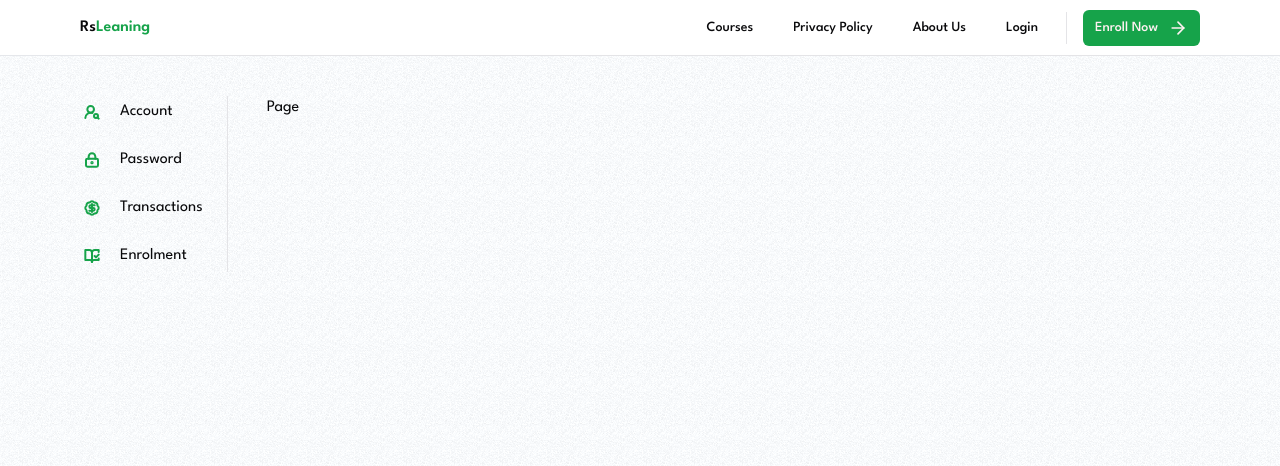
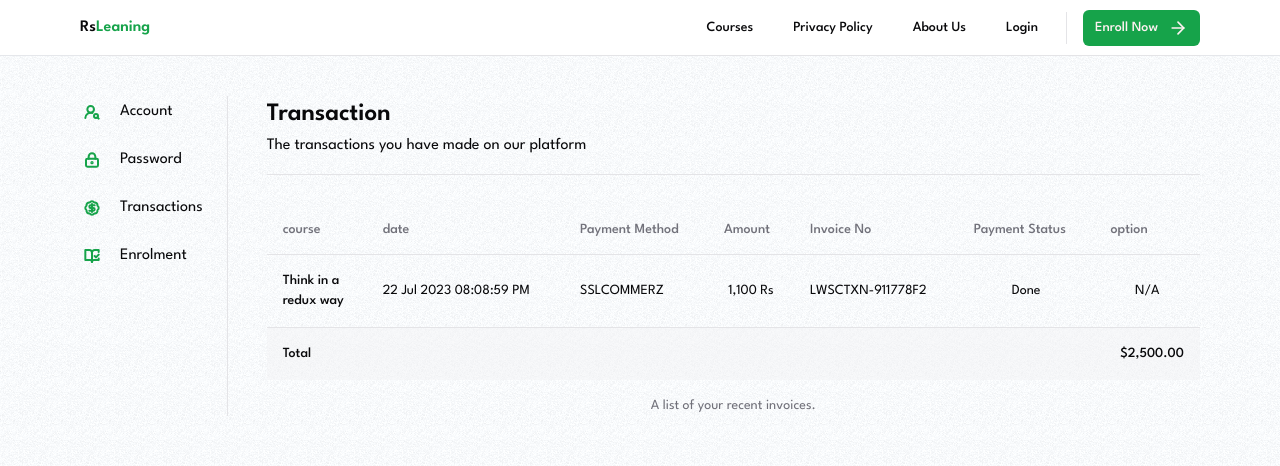
Before and after one commit to DavRahim/next-lms, a Next.js app: page /transactions in a window 1280 px wide. Shown: the top 466 px of the page. Built offline with nearby package versions, Linux system fonts and the light colour scheme; no server answers.

Commit message:
transation page done

```diff
--- a/src/app/(user-account)/transactions/page.tsx
+++ b/src/app/(user-account)/transactions/page.tsx
@@ -1,9 +1,64 @@
+import { Separator } from "@/components/ui/separator";
+import { Table, TableBody, TableCaption, TableCell, TableFooter, TableHead, TableHeader, TableRow } from "@/components/ui/table";
 import React from "react";
 
 type Props = {};
 
 const Page = (props: Props) => {
-    return <div>Page</div>;
+    const invoices = [
+        {
+            _id: "001",
+            course: "Think in a redux way",
+            date: "22 Jul 2023 08:08:59 PM	",
+            paymentMethod: "SSLCOMMERZ",
+            amount: "1,100 Rs",
+            invoiceNo: "LWSCTXN-911778F2",
+            paymentStatus: "Done",
+            option: "N/A"
+        }
+    ]
+    return (
+        <div className="col-span-10">
+            <div className="">
+                <h2 className="text-[25px] font-semibold">Transaction</h2>
+                <h5>The transactions you have made on our platform</h5>
+            </div>
+            <Separator className="mt-4 mb-8" />
+            <Table>
+                <TableCaption>A list of your recent invoices.</TableCaption>
+                <TableHeader>
+                    <TableRow>
+                        <TableHead className="w-[100px]">course</TableHead>
+                        <TableHead>date</TableHead>
+                        <TableHead>Payment Method</TableHead>
+                        <TableHead>Amount</TableHead>
+                        <TableHead>Invoice No</TableHead>
+                        <TableHead>Payment Status</TableHead>
+                        <TableHead className="">option</TableHead>
+                    </TableRow>
+                </TableHeader>
+                <TableBody>
+                    {invoices.map((invoice) => (
+                        <TableRow key={invoice._id}>
+                            <TableCell className="font-medium">{invoice.course}</TableCell>
+                            <TableCell>{invoice.date}</TableCell>
+                            <TableCell>{invoice.paymentMethod}</TableCell>
+                            <TableCell className="text-center">{invoice.amount}</TableCell>
+                            <TableCell className="text-left">{invoice.invoiceNo}</TableCell>
+                            <TableCell className="text-center">{invoice.paymentStatus}</TableCell>
+                            <TableCell className="text-center">{invoice.option}</TableCell>
+                        </TableRow>
+                    ))}
+                </TableBody>
+                <TableFooter>
+                    <TableRow>
+                        <TableCell colSpan={6}>Total</TableCell>
+                        <TableCell className="text-right">$2,500.00</TableCell>
+                    </TableRow>
+                </TableFooter>
+            </Table>
+        </div>
+    );
 };
 
 export default Page;
```
